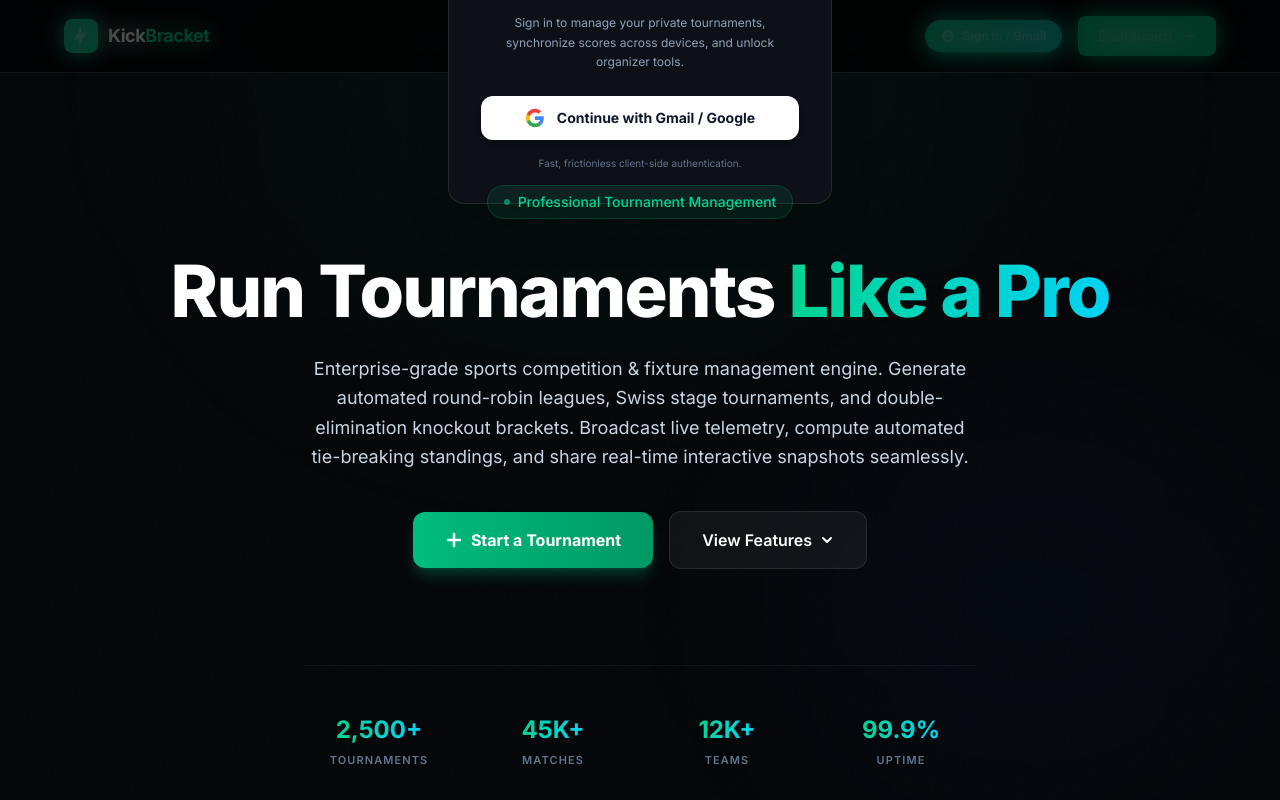
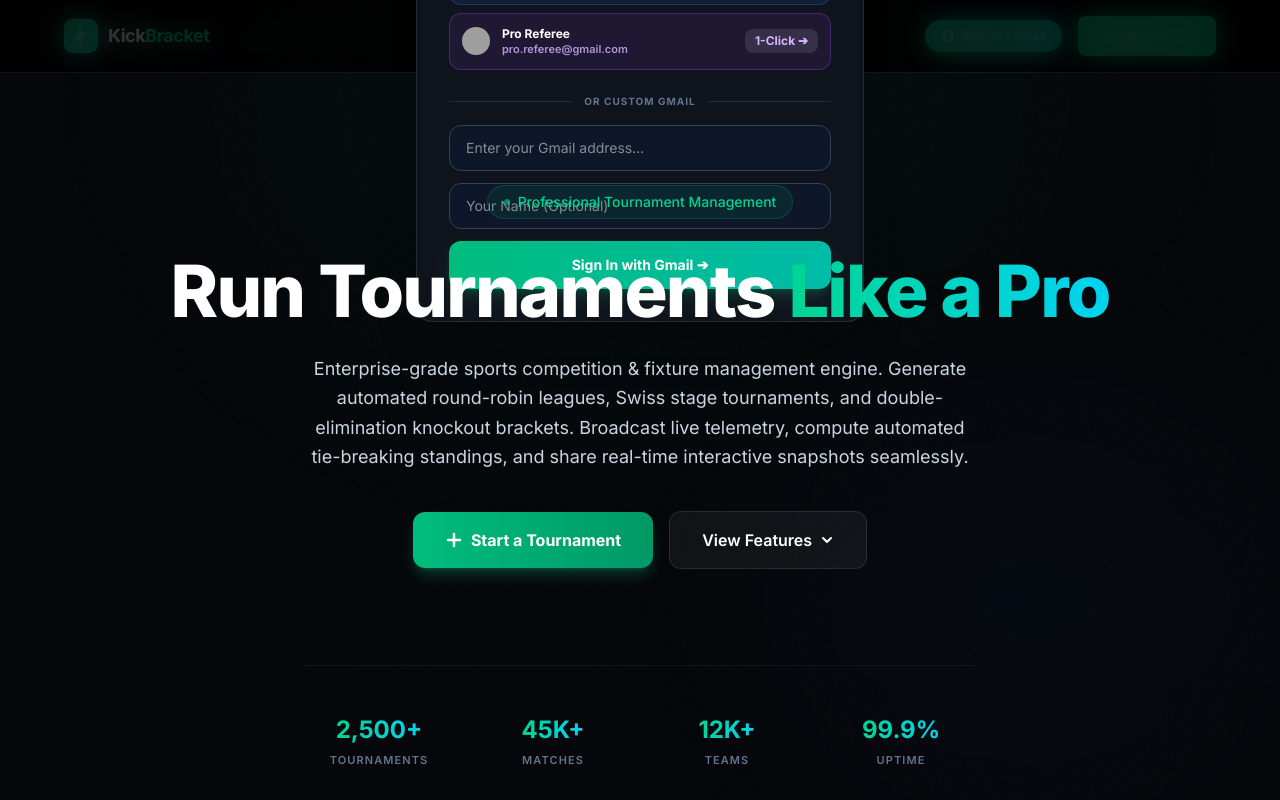
Before and after one commit to Sainath-16/kickbracket-pro, a Next.js app: page / in a window 1280 px wide. Both pictures are taken after a click on the button "Sign In / Gmail". Shown: the top 800 px of the page. Built offline with nearby package versions, Linux system fonts and the light colour scheme; grey boxes are pictures that could not be loaded.

Commit message:
fix: redesign login modal with single-screen 1-click instant accounts and direct email input

```diff
--- a/app/components/UserNav.tsx
+++ b/app/components/UserNav.tsx
@@ -86,108 +86,114 @@ export function UserNav({ onUserChange }: { onUserChange?: (user: KBUser | null)
       {/* Auth Modal */}
       <AnimatePresence>
         {showModal && (
-          <motion.div
-            initial={{ opacity: 0 }}
-            animate={{ opacity: 1 }}
-            exit={{ opacity: 0 }}
-            className="fixed inset-0 z-50 flex items-center justify-center bg-black/70 backdrop-blur-md p-4"
+          <div
+            className="fixed inset-0 z-[9999] flex items-center justify-center bg-black/80 backdrop-blur-md p-4"
             onClick={() => setShowModal(false)}
           >
             <motion.div
-              initial={{ scale: 0.9, opacity: 0 }}
-              animate={{ scale: 1, opacity: 1 }}
-              exit={{ scale: 0.9, opacity: 0 }}
+              initial={{ scale: 0.95, opacity: 0, y: 10 }}
+              animate={{ scale: 1, opacity: 1, y: 0 }}
+              exit={{ scale: 0.95, opacity: 0, y: 10 }}
               onClick={(e) => e.stopPropagation()}
-              className="bg-[#0d1117] border border-white/10 rounded-2xl p-8 max-w-sm w-full shadow-2xl relative overflow-hidden"
+              className="bg-[#0f141c] border border-white/10 rounded-2xl p-6 sm:p-8 max-w-md w-full shadow-2xl relative overflow-hidden text-left"
             >
               {/* Close button */}
               <button
+                type="button"
                 onClick={() => setShowModal(false)}
                 className="absolute top-4 right-4 w-8 h-8 rounded-full bg-white/5 hover:bg-white/10 flex items-center justify-center text-slate-400 hover:text-white transition-colors text-sm"
               >
                 ✕
               </button>
 
-              {step === "choose" ? (
-                <div className="text-center">
-                  <div className="w-14 h-14 rounded-2xl bg-gradient-to-tr from-emerald-500/20 to-blue-500/20 border border-white/10 flex items-center justify-center mx-auto mb-5 shadow-inner">
-                    <svg className="w-7 h-7 text-emerald-400" viewBox="0 0 24 24" fill="none" stroke="currentColor" strokeWidth="2" strokeLinecap="round" strokeLinejoin="round">
-                      <path d="M19 21v-2a4 4 0 0 0-4-4H9a4 4 0 0 0-4 4v2" /><circle cx="12" cy="7" r="4" />
-                    </svg>
-                  </div>
-                  <h3 className="text-xl font-bold text-white mb-2">Welcome to KickBracket</h3>
-                  <p className="text-slate-400 text-xs mb-6 leading-relaxed">
-                    Sign in to manage your private tournaments, synchronize scores across devices, and unlock organizer tools.
-                  </p>
-
-                  <button
-                    onClick={() => setStep("google")}
-                    className="w-full py-3 px-4 rounded-xl bg-white text-slate-900 hover:bg-slate-100 font-bold text-sm flex items-center justify-center gap-3 transition-all shadow-md active:scale-[0.98] mb-3"
-                  >
-                    <svg className="w-5 h-5" viewBox="0 0 24 24">
-                      <path d="M22.56 12.25c0-.78-.07-1.53-.2-2.25H12v4.26h5.92c-.26 1.37-1.04 2.53-2.21 3.31v2.77h3.57c2.08-1.92 3.28-4.74 3.28-8.09z" fill="#4285F4"/>
-                      <path d="M12 23c2.97 0 5.46-.98 7.28-2.66l-3.57-2.77c-.98.66-2.23 1.06-3.71 1.06-2.86 0-5.29-1.93-6.16-4.53H2.18v2.84C3.99 20.53 7.7 23 12 23z" fill="#34A853"/>
-                      <path d="M5.84 14.09c-.22-.66-.35-1.36-.35-2.09s.13-1.43.35-2.09V7.06H2.18C1.43 8.55 1 10.22 1 12s.43 3.45 1.18 4.94l2.85-2.22.81-.63z" fill="#FBBC05"/>
-                      <path d="M12 5.38c1.62 0 3.06.56 4.21 1.64l3.15-3.15C17.45 2.09 14.97 1 12 1 7.7 1 3.99 3.47 2.18 7.06l3.66 2.84c.87-2.6 3.3-4.52 6.16-4.52z" fill="#EA4335"/>
-                    </svg>
-                    Continue with Gmail / Google
-                  </button>
-                  <p className="text-[10px] text-slate-500 mt-4">Fast, frictionless client-side authentication.</p>
-                </div>
-              ) : (
-                <form onSubmit={handleLogin} className="text-left">
-                  <div className="flex items-center gap-2 mb-4">
-                    <button type="button" onClick={() => setStep("choose")} className="text-slate-400 hover:text-white text-xs flex items-center gap-1">
-                      ← Back
-                    </button>
-                  </div>
-                  <div className="flex justify-center mb-4">
-                    <svg className="w-8 h-8" viewBox="0 0 24 24">
+              <div className="flex items-center gap-3 mb-6">
+                <div className="w-12 h-12 rounded-xl bg-white/5 border border-white/10 flex items-center justify-center shrink-0 shadow-inner">
+                  <svg className="w-6 h-6" viewBox="0 0 24 24">
                     <path d="M22.56 12.25c0-.78-.07-1.53-.2-2.25H12v4.26h5.92c-.26 1.37-1.04 2.53-2.21 3.31v2.77h3.57c2.08-1.92 3.28-4.74 3.28-8.09z" fill="#4285F4"/>
                     <path d="M12 23c2.97 0 5.46-.98 7.28-2.66l-3.57-2.77c-.98.66-2.23 1.06-3.71 1.06-2.86 0-5.29-1.93-6.16-4.53H2.18v2.84C3.99 20.53 7.7 23 12 23z" fill="#34A853"/>
                     <path d="M5.84 14.09c-.22-.66-.35-1.36-.35-2.09s.13-1.43.35-2.09V7.06H2.18C1.43 8.55 1 10.22 1 12s.43 3.45 1.18 4.94l2.85-2.22.81-.63z" fill="#FBBC05"/>
                     <path d="M12 5.38c1.62 0 3.06.56 4.21 1.64l3.15-3.15C17.45 2.09 14.97 1 12 1 7.7 1 3.99 3.47 2.18 7.06l3.66 2.84c.87-2.6 3.3-4.52 6.16-4.52z" fill="#EA4335"/>
                   </svg>
                 </div>
-                  <h3 className="text-lg font-bold text-white text-center mb-1">Sign in with Google</h3>
-                  <p className="text-slate-400 text-xs text-center mb-6">to continue to KickBracket Pro</p>
+                <div>
+                  <h3 className="text-lg font-bold text-white leading-tight">Sign in with Gmail</h3>
+                  <p className="text-slate-400 text-xs">Choose an account or enter custom email</p>
+                </div>
+              </div>
 
-                  {error && <p className="text-red-400 text-xs bg-red-500/10 p-2.5 rounded-lg mb-4 border border-red-500/20">{error}</p>}
+              {/* 1-Click Quick Accounts */}
+              <p className="text-[11px] font-bold uppercase tracking-wider text-slate-400 mb-2.5">⚡ Instant 1-Click Accounts</p>
+              <div className="flex flex-col gap-2 mb-6">
+                {[
+                  { email: "sainath@gmail.com", name: "Sainath (Organizer)", color: "border-emerald-500/30 bg-emerald-500/10 hover:bg-emerald-500/20 text-emerald-300" },
+                  { email: "alex.manager@gmail.com", name: "Alex Manager", color: "border-blue-500/30 bg-blue-500/10 hover:bg-blue-500/20 text-blue-300" },
+                  { email: "pro.referee@gmail.com", name: "Pro Referee", color: "border-purple-500/30 bg-purple-500/10 hover:bg-purple-500/20 text-purple-300" },
+                ].map((acc) => (
+                  <button
+                    key={acc.email}
+                    type="button"
+                    onClick={() => {
+                      const newUser: KBUser = {
+                        email: acc.email,
+                        name: acc.name,
+                        avatar: `https://api.dicebear.com/7.x/avataaars/svg?seed=${encodeURIComponent(acc.email)}`,
+                      };
+                      localStorage.setItem("kb_current_user", JSON.stringify(newUser));
+                      setUser(newUser);
+                      if (onUserChange) onUserChange(newUser);
+                      setShowModal(false);
+                    }}
+                    className={`flex items-center justify-between p-3 rounded-xl border text-sm font-semibold transition-all active:scale-[0.98] ${acc.color}`}
+                  >
+                    <div className="flex items-center gap-3 min-w-0">
+                      <img src={`https://api.dicebear.com/7.x/avataaars/svg?seed=${encodeURIComponent(acc.email)}`} alt={acc.name} className="w-7 h-7 rounded-full bg-slate-800 shrink-0" />
+                      <div className="truncate text-left">
+                        <div className="truncate font-bold text-white text-xs">{acc.name}</div>
+                        <div className="truncate text-[11px] opacity-80">{acc.email}</div>
+                      </div>
+                    </div>
+                    <span className="text-xs font-bold px-2.5 py-1 rounded-lg bg-white/10 shrink-0">1-Click ➔</span>
+                  </button>
+                ))}
+              </div>
 
-                  <div className="mb-4">
-                    <label className="block text-xs font-semibold text-slate-300 mb-1.5">Gmail / Email Address</label>
+              <div className="flex items-center gap-3 my-4">
+                <div className="h-px bg-white/10 flex-1" />
+                <span className="text-[10px] text-slate-500 uppercase tracking-widest font-bold">OR CUSTOM GMAIL</span>
+                <div className="h-px bg-white/10 flex-1" />
+              </div>
+
+              {/* Custom form */}
+              <form onSubmit={handleLogin} className="flex flex-col gap-3">
+                {error && <p className="text-red-400 text-xs bg-red-500/10 p-2.5 rounded-lg border border-red-500/20">{error}</p>}
+                <div>
                   <input
                     type="email"
                     required
-                      placeholder="e.g. alex.organizer@gmail.com"
+                    placeholder="Enter your Gmail address..."
                     value={email}
                     onChange={(e) => setEmail(e.target.value)}
-                      autoFocus
-                      className="w-full px-3.5 py-2.5 rounded-xl bg-slate-900 border border-slate-700 text-white text-sm focus:outline-none focus:border-emerald-500 focus:ring-1 focus:ring-emerald-500"
+                    className="w-full px-4 py-3 rounded-xl bg-slate-900/90 border border-slate-700 text-white text-sm focus:outline-none focus:border-emerald-500 focus:ring-1 focus:ring-emerald-500"
                   />
                 </div>
-
-                  <div className="mb-6">
-                    <label className="block text-xs font-semibold text-slate-300 mb-1.5">Your Name (Optional)</label>
+                <div>
                   <input
                     type="text"
-                      placeholder="e.g. Alex"
+                    placeholder="Your Name (Optional)"
                     value={name}
                     onChange={(e) => setName(e.target.value)}
-                      className="w-full px-3.5 py-2.5 rounded-xl bg-slate-900 border border-slate-700 text-white text-sm focus:outline-none focus:border-emerald-500 focus:ring-1 focus:ring-emerald-500"
+                    className="w-full px-4 py-3 rounded-xl bg-slate-900/90 border border-slate-700 text-white text-sm focus:outline-none focus:border-emerald-500 focus:ring-1 focus:ring-emerald-500"
                   />
                 </div>
-
                 <button
                   type="submit"
-                    className="w-full py-3 rounded-xl bg-emerald-600 hover:bg-emerald-500 text-white font-bold text-sm transition-colors shadow-lg shadow-emerald-600/20"
+                  className="w-full py-3.5 rounded-xl bg-gradient-to-r from-emerald-500 to-teal-500 hover:from-emerald-400 hover:to-teal-400 text-white font-bold text-sm transition-all shadow-lg shadow-emerald-500/20 active:scale-[0.98]"
                 >
-                    Next
+                  Sign In with Gmail ➔
                 </button>
               </form>
-              )}
             </motion.div>
-          </motion.div>
+          </div>
         )}
       </AnimatePresence>
     </>
```
Lines whose indentation alone changed are shown as unchanged.
